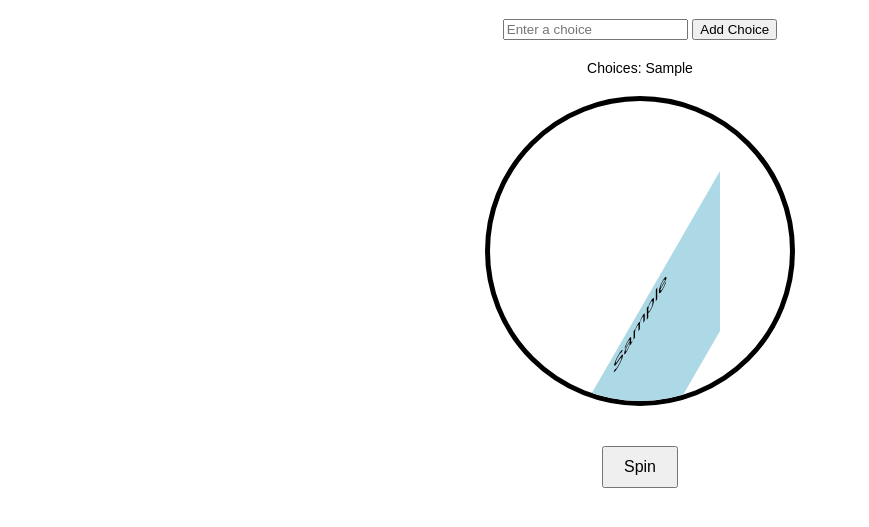
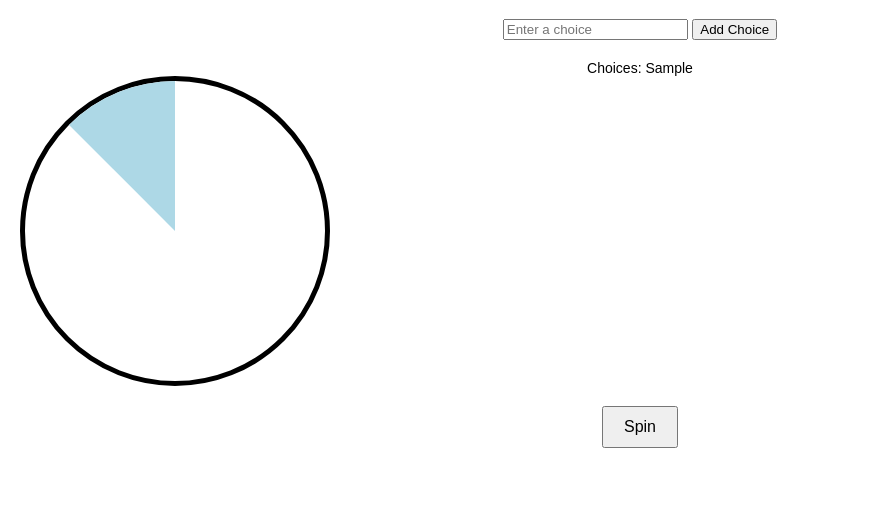
Before and after one commit to Joee0201/wheel, a plain HTML site: page index.html in a window 1280 px wide. Both pictures are taken after typing "Sample" into the empty fields and a click on the button "Add Choice". Shown: the part 61-588 px from the top of the page, without its empty margins (0-869 px from the left). Drawn offline with Linux system fonts and the light colour scheme.

Commit message:
Update index.html

```diff
--- a/index.html
+++ b/index.html
@@ -10,37 +10,38 @@
       text-align: center;
       margin: 20px;
     }
+
     #wheel {
-      margin: 20px auto;
+      position: relative;
       width: 300px;
       height: 300px;
       border-radius: 50%;
       border: 5px solid #000;
-      position: relative;
-      display: flex;
-      justify-content: center;
-      align-items: center;
-      transform-origin: center;
       overflow: hidden;
+      transform: rotate(0deg);
+      transition: transform 3s cubic-bezier(0.33, 1, 0.68, 1);
     }
-    .choice {
+
+    #wheel .slice {
       position: absolute;
       width: 50%;
       height: 50%;
       background: lightblue;
-      transform-origin: bottom right;
-      text-align: center;
-      padding: 5px;
+      transform-origin: 100% 100%;
+      clip-path: polygon(0 0, 100% 0, 100% 100%);
     }
+
     #spin-btn {
       padding: 10px 20px;
       font-size: 16px;
       margin-top: 20px;
       cursor: pointer;
     }
+
     #input-container {
       margin: 20px;
     }
+
     #choices {
       margin-top: 10px;
       font-size: 14px;
@@ -69,15 +70,26 @@
     let choices = [];
     let angle = 0;
 
-    function updateWheel() {
-      wheel.innerHTML = '';
+    function createWheel() {
+      wheel.innerHTML = ''; // Clear the wheel
       const sliceAngle = 360 / choices.length;
       choices.forEach((choice, index) => {
         const slice = document.createElement('div');
-        slice.className = 'choice';
-        slice.style.transform = `rotate(${index * sliceAngle}deg) skewY(-60deg)`;
-        slice.style.background = index % 2 === 0 ? 'lightblue' : 'lightgreen';
-        slice.innerText = choice;
+        slice.className = 'slice';
+        slice.style.transform = `rotate(${index * sliceAngle}deg)`;
+        slice.style.backgroundColor = index % 2 === 0 ? 'lightblue' : 'lightgreen';
+
+        // Add text
+        const text = document.createElement('div');
+        text.style.position = 'absolute';
+        text.style.transform = `rotate(${sliceAngle / 2}deg) translateX(100%)`;
+        text.style.transformOrigin = '0 50%';
+        text.style.width = '100%';
+        text.style.textAlign = 'center';
+        text.style.fontSize = '12px';
+        text.textContent = choice;
+
+        slice.appendChild(text);
         wheel.appendChild(slice);
       });
     }
@@ -87,7 +99,7 @@
       if (choice) {
         choices.push(choice);
         choicesDiv.innerText = `Choices: ${choices.join(', ')}`;
-        updateWheel();
+        createWheel();
         choiceInput.value = '';
       }
     });
@@ -95,11 +107,12 @@
     spinBtn.addEventListener('click', () => {
       if (choices.length === 0) return;
       spinSound.play();
-      angle += Math.random() * 360 + 360; // Spin multiple times
-      wheel.style.transition = 'transform 3s cubic-bezier(0.33, 1, 0.68, 1)';
+      const randomSpin = Math.random() * 360 + 360 * 3; // Spin multiple times
+      angle += randomSpin;
       wheel.style.transform = `rotate(${angle}deg)`;
+
       setTimeout(() => {
-        const selectedIndex = Math.floor((360 - (angle % 360)) / (360 / choices.length));
+        const selectedIndex = Math.floor(((360 - (angle % 360)) / (360 / choices.length)) % choices.length);
         alert(`Selected: ${choices[selectedIndex]}`);
       }, 3000);
     });
```
